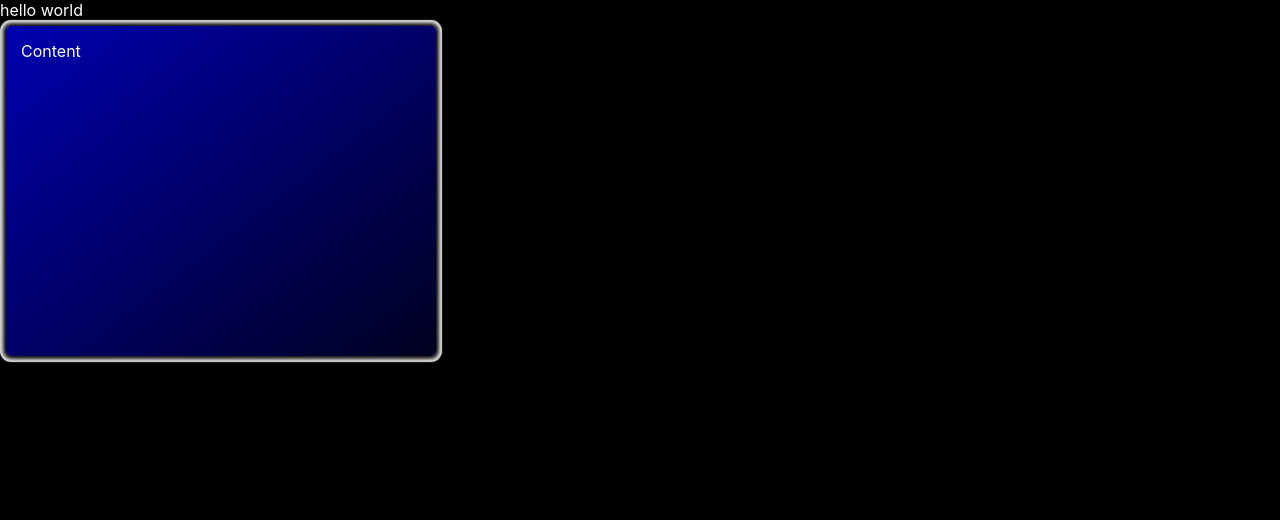
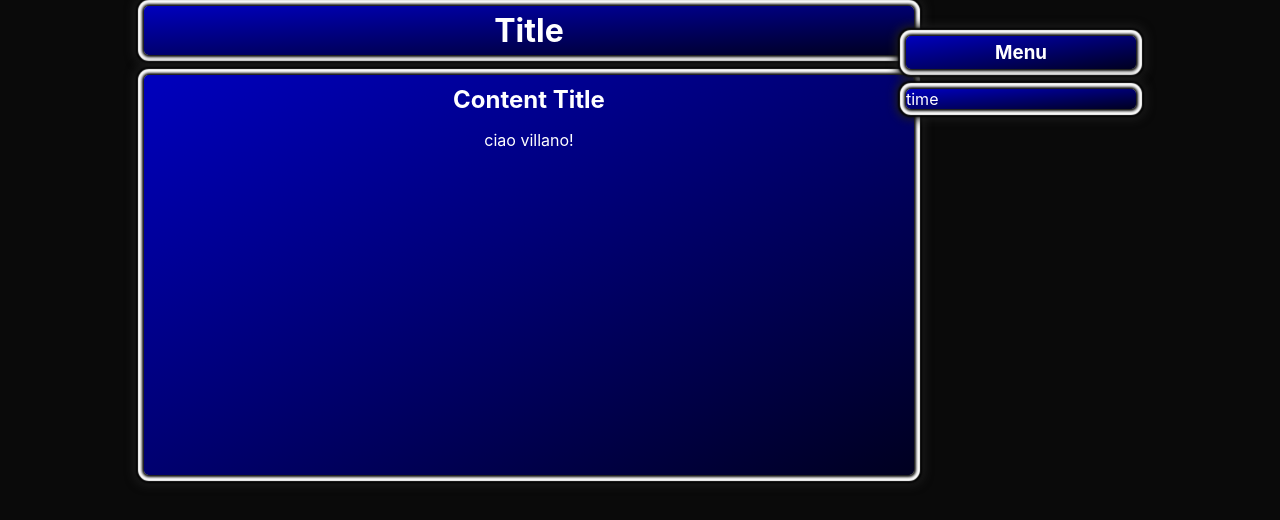
Before and after one commit to Pigna99/portfolio-pigna, a React (Create React App) app: page / in a window 1280 px wide. Shown: the top 520 px of the page. Built offline with nearby package versions, Linux system fonts and the light colour scheme.

Commit message:
first boxes

```diff
--- a/src/App.js
+++ b/src/App.js
@@ -1,11 +1,20 @@
-import {Content} from "./components/index";
+import {Content, Title, Menu, Time} from "./components/index";
 
 
 function App() {
   return (
     <div className="App">
-      hello world
-      <Content/>
+      <div className="main">
+        <div className="content-main">
+          <Title/>
+          <Content/>
+        </div>
+        <div className="content-menu">
+          <Menu/>
+          <Time/>
+        </div>
+
+      </div>
     </div>
   );
 }
--- a/src/components/Content.js
+++ b/src/components/Content.js
@@ -2,8 +2,12 @@ import React from 'react'
 
 function Content() {
     return (
-        <div className='box'>
-            Content
+        <div className='box content'>
+            <main className='content-inside'>
+                <h2>Content Title</h2>
+                <p>ciao villano!</p>
+            </main>
+
         </div>
     )
 }
--- /dev/null
+++ b/src/components/Menu.js
@@ -0,0 +1,13 @@
+import React from 'react'
+
+function Menu() {
+    return (
+        <div className='box menu'>
+            <nav className='menu-ordered'>
+                <h3>Menu</h3>
+            </nav>
+        </div>
+    )
+}
+
+export default Menu
--- /dev/null
+++ b/src/components/Time.js
@@ -0,0 +1,11 @@
+import React from 'react'
+
+function Time() {
+    return (
+        <div className='box menu'>
+            time
+        </div>
+    )
+}
+
+export default Time
--- /dev/null
+++ b/src/components/Title.js
@@ -0,0 +1,13 @@
+import React from 'react'
+
+function Title() {
+    return (
+        <div className='box title'>
+            <header className='title'>
+                <h1>Title</h1>
+            </header>
+        </div>
+    )
+}
+
+export default Title
--- a/src/components/index.js
+++ b/src/components/index.js
@@ -1,3 +1,6 @@
 import Content from "./Content";
+import Menu from "./Menu";
+import Title from "./Title";
+import Time from "./Time";
 
-export {Content};
+export {Content, Menu, Title, Time};
--- a/src/index.css
+++ b/src/index.css
@@ -1,13 +1,15 @@
 :root{
-  --background:black;
+  --background:rgb(10, 10, 10);
   --text-color:white;
-  --blue-tl: rgb(0, 0, 176);
+  --blue-tl: rgb(0, 0, 190);
   --blue-tr: rgb(0, 0, 128);
   --blue-bl: rgb(0, 0, 80);
   --blue-br: rgb(0, 0, 32);
 
 }
-
+h1, h2, h3, h4, h5, h6{
+  margin:5px;
+}
 
 body {
   margin: 0;
@@ -26,18 +28,104 @@ code {
 }
 
 .App{
+  display: flex;
+  justify-content: center;
+  width: 100%;
+  height: 100%;
+}
+
+.main{
+  display: flex;
+  justify-content: center;
+  align-items: center;
+  width: 100%;
+}
+
+@media only screen and (min-width: 1100px) {
+  .main{
+    width: 80%;
+  }
+}
+
+.title{
+  display: flex;
+  justify-content: center;
+}
+
+.content-main{
+  display: flex;
+  flex-direction: column;
+  justify-content: space-around;
+  width: 100%;
+  height: 100%;
+  padding-right: 12px;
+}
+
+.content-menu{
+  display: flex;
+  flex-direction: column;
+  height: 100%;
+}
+
+.menu{
+  height: auto;
+  right: 20px;
+  top:30px;
+  z-index: 2;
+  position: relative;
+  width: 230px;
+  box-shadow: 0 0 10px 10px black;
+}
+
+.menu-ordered{
+  display: flex;
+  flex-direction: column;
+  text-align: center;
+  justify-content: center;
+  align-items: center;
+}
+
+.title{
+  width: 100%;
+}
+
+@media only screen and (max-width: 750px) {
+  .main{
+    width: 100%;
+
+  }
+  .menu{
+    display: none;
+  }
+}
+
+@media only screen and (min-width: 750px) {
+  .main{
+    margin-left: 20px;
+  }
 
 }
 
+
 .box{
-  width: 400px;
-  height: 300px;
   background: linear-gradient(to top left ,var(--blue-br), var(--blue-tl)), linear-gradient(to top right, var(--blue-bl),var(--blue-tr));
   border-radius: 5px;
   box-shadow:
-  0 0 4px 3px black,
+  0 0 3px 2px black,
   0 0 0px 5px white,
-  0 0 1px 6px white;
+  0 0 1px 6px white,
+  0 0 2px 8px black,
+  0 0 10px 10px rgb(29, 29, 29);
   margin: 6px;
-  padding: 15px;
+  margin-bottom: 14px;
 }
+
+.content{
+  width: 100%;
+  height: 400px;
+}
+
+.content-inside{
+  margin: 10px;
+  text-align: center;
+}
```
